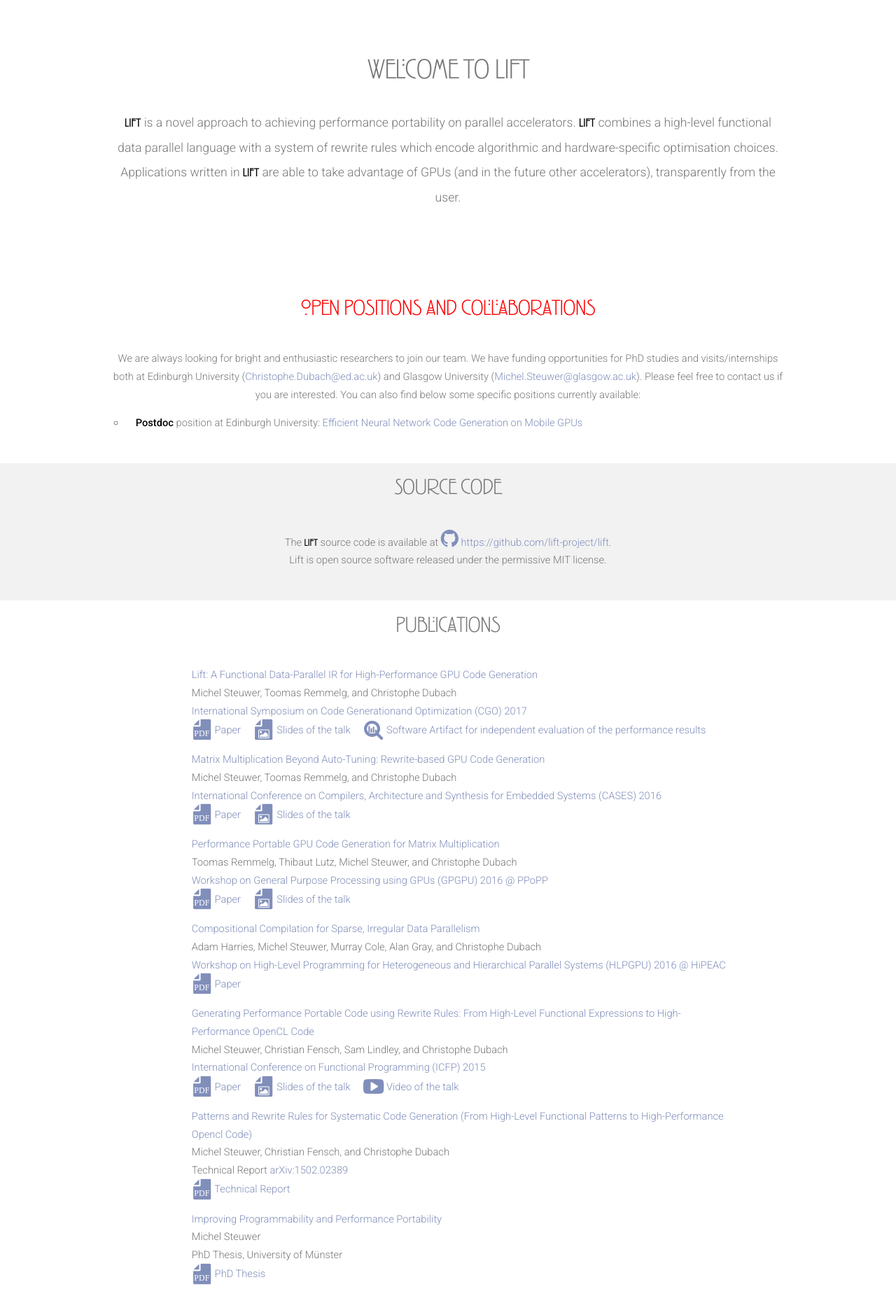
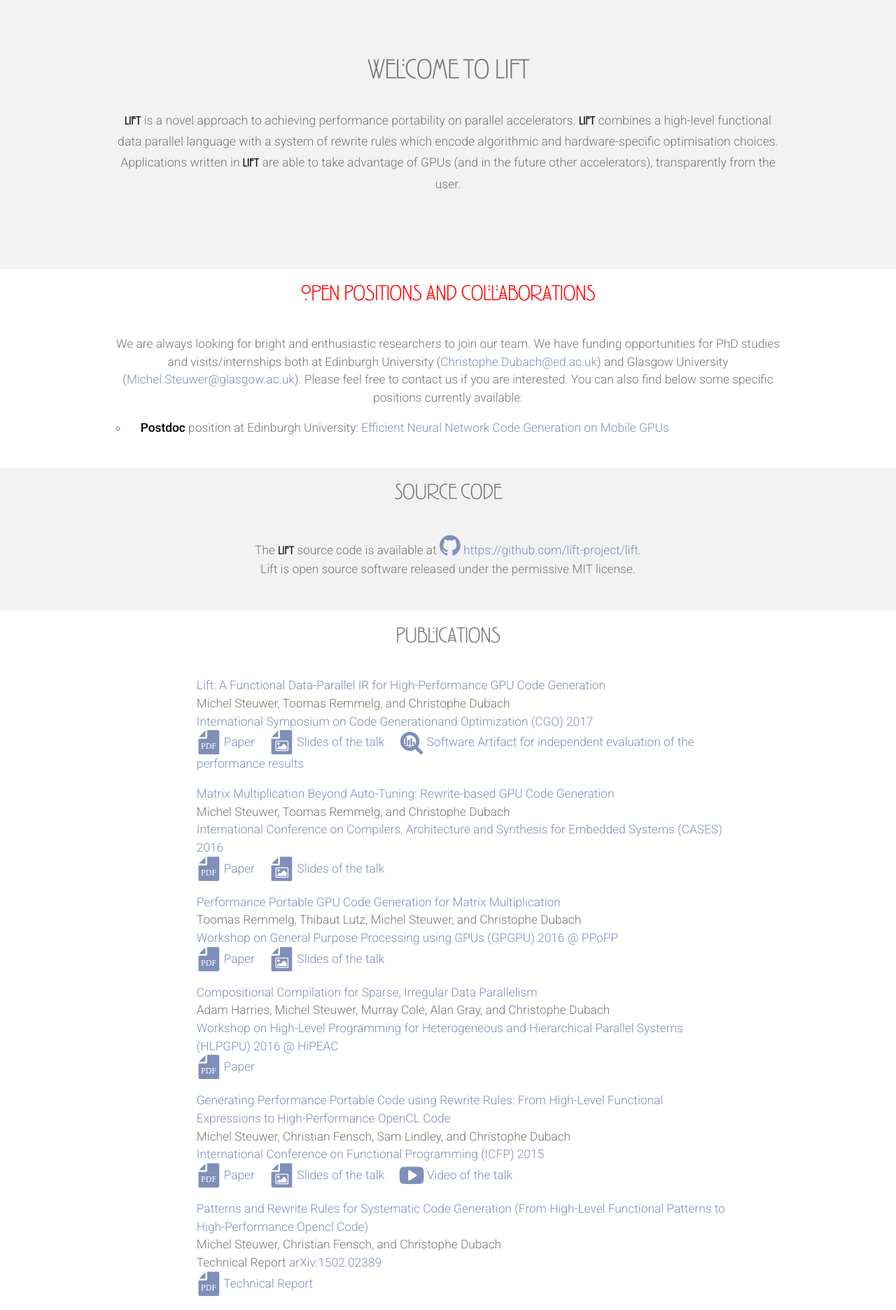
Before and after one commit to lift-project/lift-project.github.io, a Jekyll site: the page built from index.html, in a window 1280 px wide. Shown: the part 561-2433 px from the top of the page at 70% size. Built offline with Jekyll 4.4.1, drawn with Linux system fonts in a browser that asks for light colours; nearby versions of some CDN libraries.

Commit message:
Style tweaks: font size, background color for the welcoming text section, a few offsets here and there.

```diff
--- a/css/style-desktop.css
+++ b/css/style-desktop.css
@@ -67,11 +67,12 @@
 	}
 
     ul {
-        padding-left: 1.3em;
+        padding-left: 1.6em;
     }
 
     li {
         padding-left: 1em;
+		font-size: 13pt;
     }
 
 /*********************************************************************************/
@@ -105,7 +106,7 @@
 
 	#featured p
 	{
-		line-height: 2em;
+		line-height: 1.7em;
 		font-size: 1.2em;
 	}
 
--- a/css/style.css
+++ b/css/style.css
@@ -36,6 +36,10 @@
         font-weight: 300;
         line-height: 1.75em;
         color: #777;
+    }
+
+    p {
+        font-size: 13pt;
     }
 
     h1,h2,h3,h4,h5,h6
@@ -478,6 +482,7 @@
             padding-left: 0;
             border-right: 1px solid;
             border-color: rgba(255,255,255,.1);
+            font-size: 11pt;
         }
             .nav .open > a,
             .nav > li > a:hover,
@@ -650,6 +655,7 @@
     {
         position: relative;
         text-align: center;
+        background: #f2f2f2;
     }
 
 /*********************************************************************************/
--- a/index.html
+++ b/index.html
@@ -55,7 +55,7 @@ title: Home
     </div>
 -->
 
-    <!-- Source Code -->
+    <!-- Positions -->
     <div id="positions">
       <div id="content" class="container">
         <header>
```
